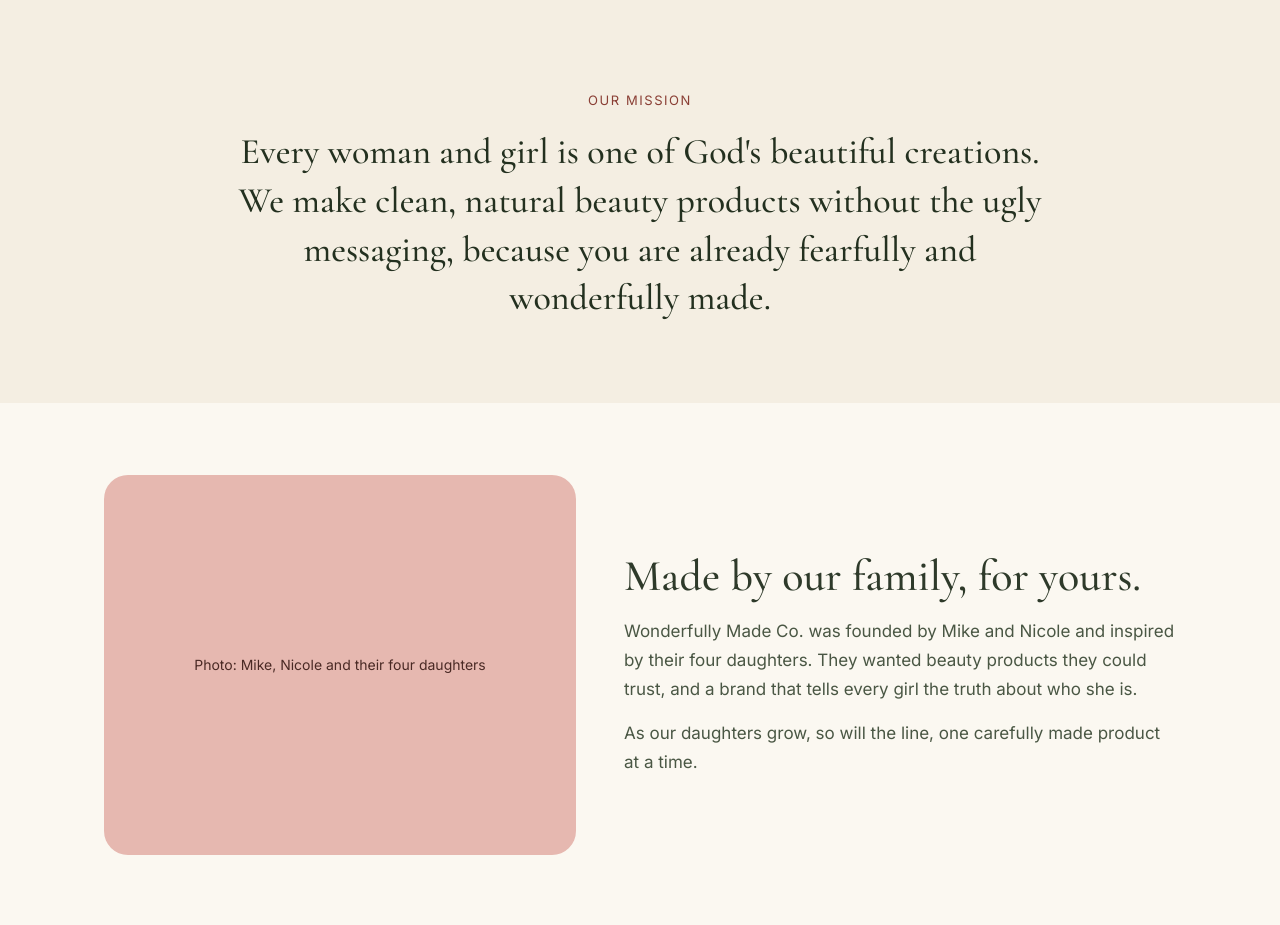
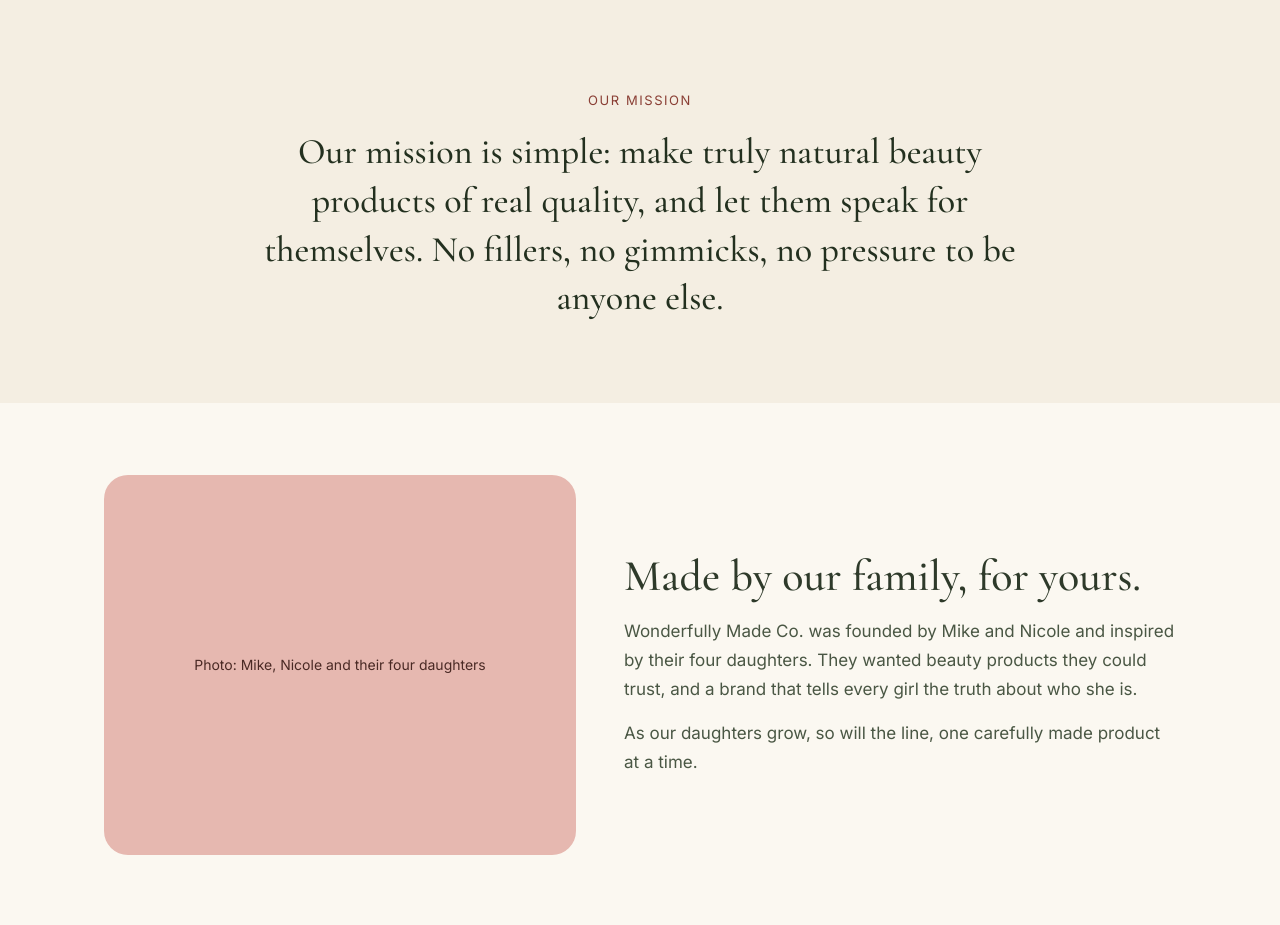
Before and after one commit to MikeOgletree/wonderfully-made-co, an Astro site: page / in a window 1280 px wide. Shown: the part 3320-4245 px from the top of the page. Built offline with nearby package versions, Linux system fonts and the light colour scheme; Astro itself is replaced by a stand-in of ours.

Commit message:
Update mission statement
Co-Authored-By: Claude Opus 5.5 <noreply@anthropic.com>
Claude-Session: https://claude.ai/code/session_011gK4TMr7d86o38F4ZTQYLp

```diff
--- a/src/pages/index.astro
+++ b/src/pages/index.astro
@@ -109,8 +109,8 @@ const faqs = [
     <div class="wrap mission-inner">
       <p class="eyebrow">Our mission</p>
       <p class="mission-text">
-        Every woman and girl is one of God's beautiful creations. We make clean, natural beauty products without the ugly
-        messaging, because you are already fearfully and wonderfully made.
+        Our mission is simple: make truly natural beauty products of real quality, and let them speak for themselves.
+        No fillers, no gimmicks, no pressure to be anyone else.
       </p>
     </div>
   </section>
```
